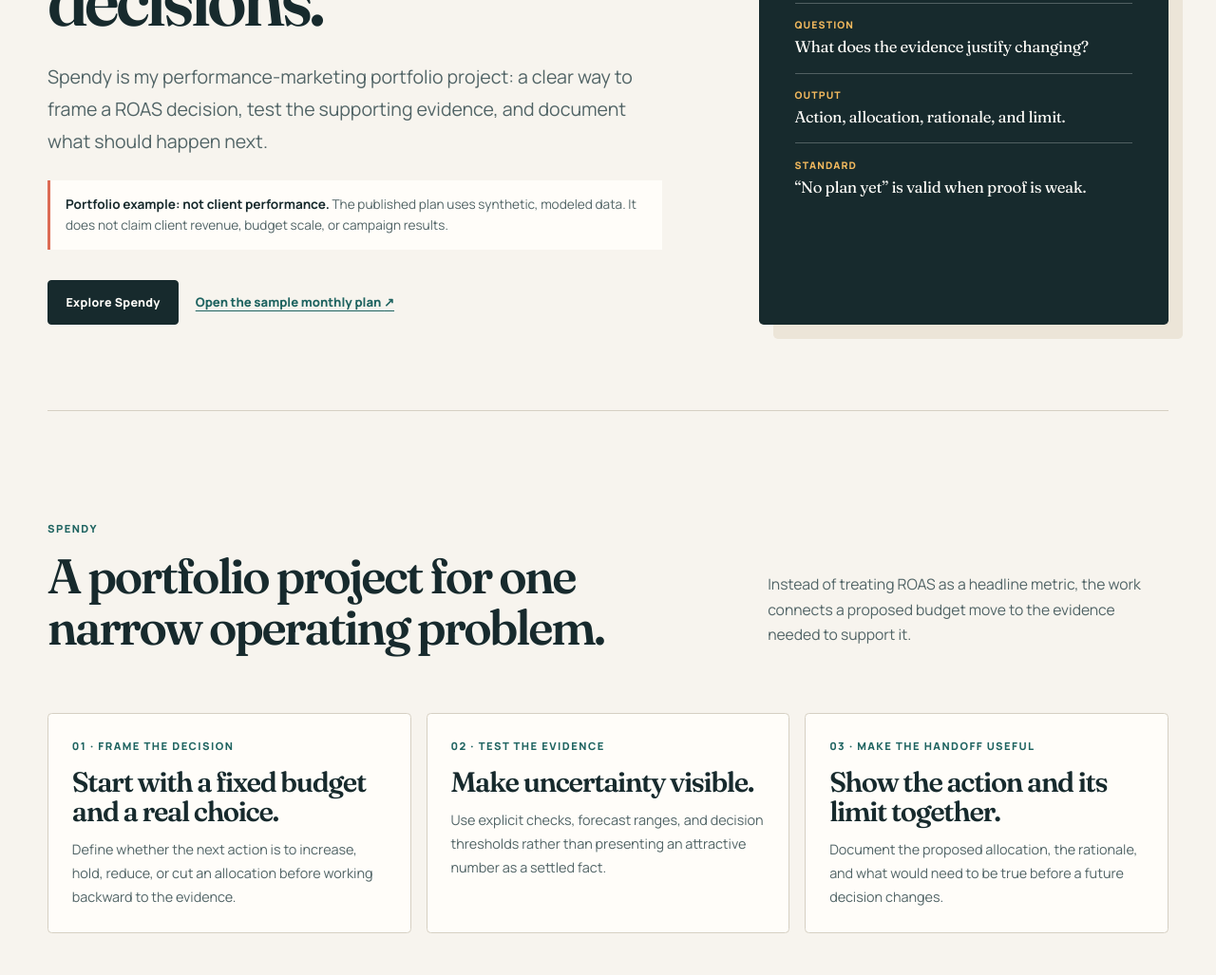
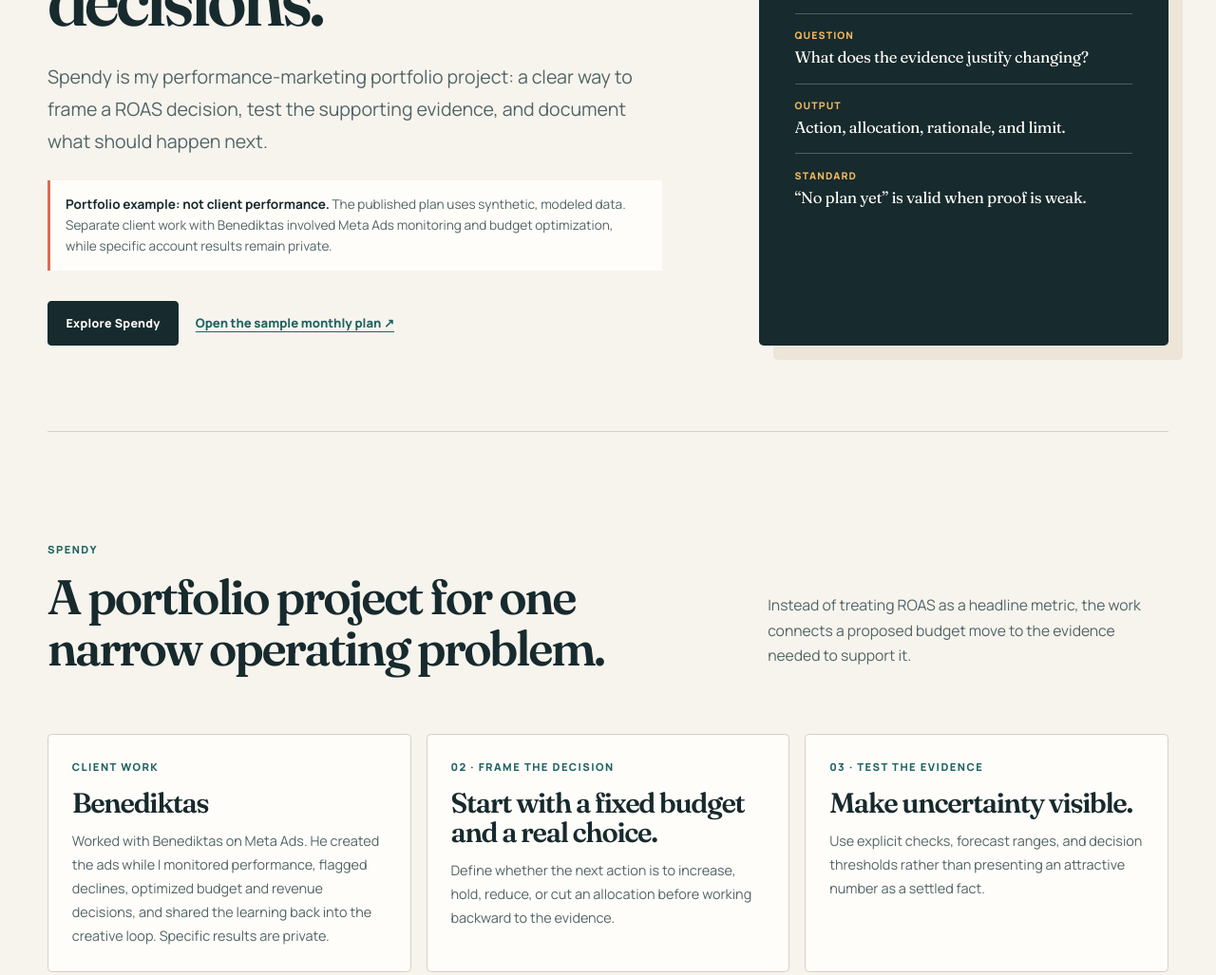
Before and after one commit to MaxellAguiran/Spendy, a website: page media-buying.html in a window 1280 px wide. Shown: the part 505-1532 px from the top of the page at 95% size. Drawn offline with Linux system fonts and the light colour scheme.

Commit message:
Add Meta Ads client work to Spendy portfolio

```diff
--- a/media-buying.html
+++ b/media-buying.html
@@ -37,7 +37,7 @@
         <p class="eyebrow">Independent media-buying portfolio</p>
         <h1 id="media-buying-title">Media-buying work built around evidence before budget decisions.</h1>
         <p class="lede">Spendy is my performance-marketing portfolio project: a clear way to frame a ROAS decision, test the supporting evidence, and document what should happen next.</p>
-        <p class="portfolio-disclosure"><strong>Portfolio example: not client performance.</strong> The published plan uses synthetic, modeled data. It does not claim client revenue, budget scale, or campaign results.</p>
+        <p class="portfolio-disclosure"><strong>Portfolio example: not client performance.</strong> The published plan uses synthetic, modeled data. Separate client work with Benediktas involved Meta Ads monitoring and budget optimization, while specific account results remain private.</p>
         <div class="hero-actions"><a class="button" href="#spendy">Explore Spendy</a><a class="text-link" href="labs/monthly-ad-report.html">Open the sample monthly plan <span aria-hidden="true">↗</span></a></div>
       </div>
       <aside class="media-hero-card" aria-label="Spendy project summary">
@@ -50,9 +50,9 @@
     <section class="section media-project-section" id="spendy" aria-labelledby="spendy-title">
       <div class="section-heading"><div><p class="eyebrow">Spendy</p><h2 id="spendy-title">A portfolio project for one narrow operating problem.</h2></div><p>Instead of treating ROAS as a headline metric, the work connects a proposed budget move to the evidence needed to support it.</p></div>
       <div class="media-project-grid">
-        <article><p class="card-kicker">01 · Frame the decision</p><h3>Start with a fixed budget and a real choice.</h3><p>Define whether the next action is to increase, hold, reduce, or cut an allocation before working backward to the evidence.</p></article>
-        <article><p class="card-kicker">02 · Test the evidence</p><h3>Make uncertainty visible.</h3><p>Use explicit checks, forecast ranges, and decision thresholds rather than presenting an attractive number as a settled fact.</p></article>
-        <article><p class="card-kicker">03 · Make the handoff useful</p><h3>Show the action and its limit together.</h3><p>Document the proposed allocation, the rationale, and what would need to be true before a future decision changes.</p></article>
+        <article><p class="card-kicker">Client work</p><h3>Benediktas</h3><p>Worked with Benediktas on Meta Ads. He created the ads while I monitored performance, flagged declines, optimized budget and revenue decisions, and shared the learning back into the creative loop. Specific results are private.</p></article>
+        <article><p class="card-kicker">02 · Frame the decision</p><h3>Start with a fixed budget and a real choice.</h3><p>Define whether the next action is to increase, hold, reduce, or cut an allocation before working backward to the evidence.</p></article>
+        <article><p class="card-kicker">03 · Test the evidence</p><h3>Make uncertainty visible.</h3><p>Use explicit checks, forecast ranges, and decision thresholds rather than presenting an attractive number as a settled fact.</p></article>
       </div>
     </section>
 
```
Also changed, not shown: tests/compose-portfolio.test.mjs (+2 -0 lines).
